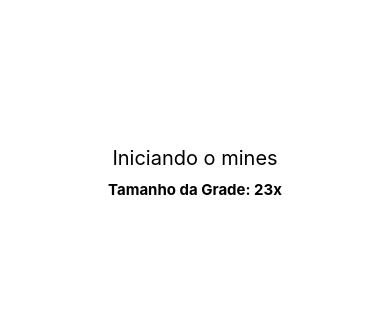
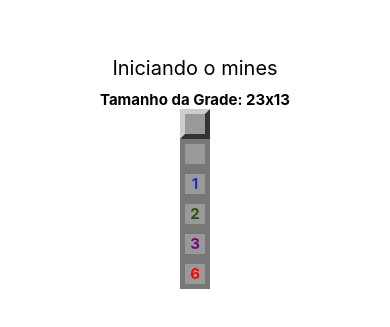
Before and after one commit to Henrique031/projeto_campo-minado, a React Native app: screen / in a window 390 px wide. Shown: the part 255-582 px from the top of the page. Built offline with nearby package versions, Linux system fonts and the light colour scheme.

Commit message:
Componente Campo

```diff
--- a/App.js
+++ b/App.js
@@ -2,13 +2,22 @@ import React, { Component } from 'react';
 import { StyleSheet, Text, View } from 'react-native';
 
 import params from './src/params';
+import Field from './src/components/Field';
 
 export default class App extends Component {
   render() {
     return (
       <View style={styles.container}>
         <Text style={styles.welcome} >Iniciando o mines</Text>
-        <Text style={styles.instructions} >Tamanho da Grade: {params.getRowsAmount()}x{params.getColumnsAmount}</Text> {/* Linhas x Colunas */}
+        <Text style={styles.instructions} >Tamanho da Grade: {params.getRowsAmount()}x{params.getColumnsAmount()}</Text>
+        {/* LGG7 - Tamanho da Grade: 23x13 */}
+
+        <Field />
+        <Field opened />
+        <Field opened nearMines={1} />
+        <Field opened nearMines={2} />
+        <Field opened nearMines={3} />
+        <Field opened nearMines={6} />
       </View>
     );
   }
--- /dev/null
+++ b/src/components/Field.js
@@ -0,0 +1,52 @@
+import React from 'react'
+import { View, StyleSheet, Text } from 'react-native'
+
+import params from '../params'
+
+export default props => {
+    const { mined, opened, nearMines} = props // Dentro de props, eu espero receber 3 atributos (mined, opened, nearMines) //near -> perto
+    // Colocando estilos condicionalmente
+    const stylesField = [styles.field]
+    if (opened) stylesField.push(styles.opened) // quando tiver essa propriedade, vai mudar o estilo para opened(aberto)
+    if (stylesField.length === 1) stylesField.push(styles.regular)
+
+    let color = null
+    if (nearMines > 0){
+        if (nearMines === 1) color = '#2A28D7'
+        if (nearMines === 2) color = '#2b520f'
+        if (nearMines > 2 && nearMines < 6) color = 'purple'
+        if (nearMines >= 6) color = 'red'
+    }
+
+    return(
+        <View style={stylesField}>
+            {!mined && opened && nearMines > 0 ? <Text style={[styles.label, { color: color}]} >{nearMines}</Text> : false}
+        </View>
+    )
+}
+
+const styles = StyleSheet.create({
+    field: { //campo
+        height: params.blockSize,
+        width: params.blockSize,
+        borderWidth: params.borderSize
+    },
+    regular: {
+        backgroundColor: '#999',
+        borderLeftColor: '#CCC',
+        borderTopColor: '#CCC',
+        borderRightColor: '#333',
+        borderBottomColor: '#333'
+    },
+    opened: {
+        backgroundColor: '#999',
+        borderColor: '#777',
+        alignItems: 'center',
+        justifyContent: 'center',
+    },
+    label: {
+        fontWeight: 'bold',
+        fontSize: params.fontSize,
+
+    }
+})
```
